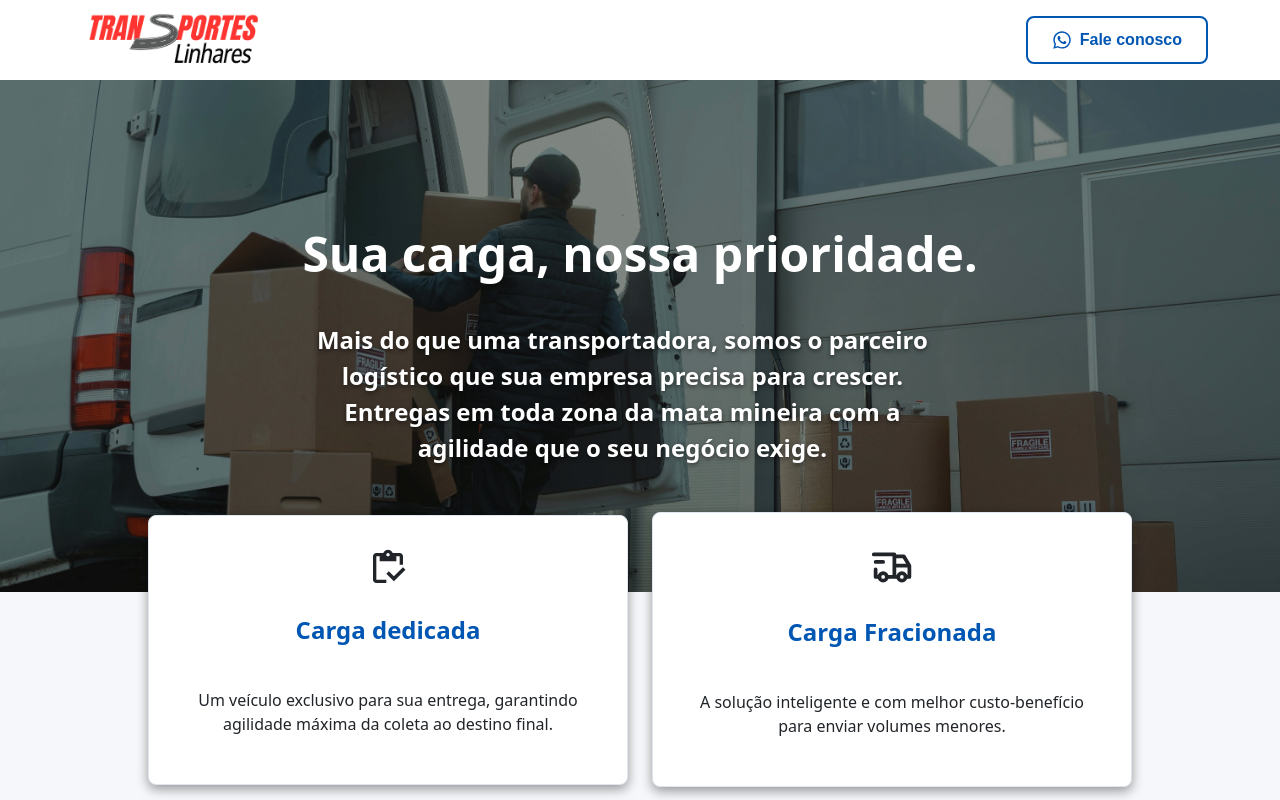
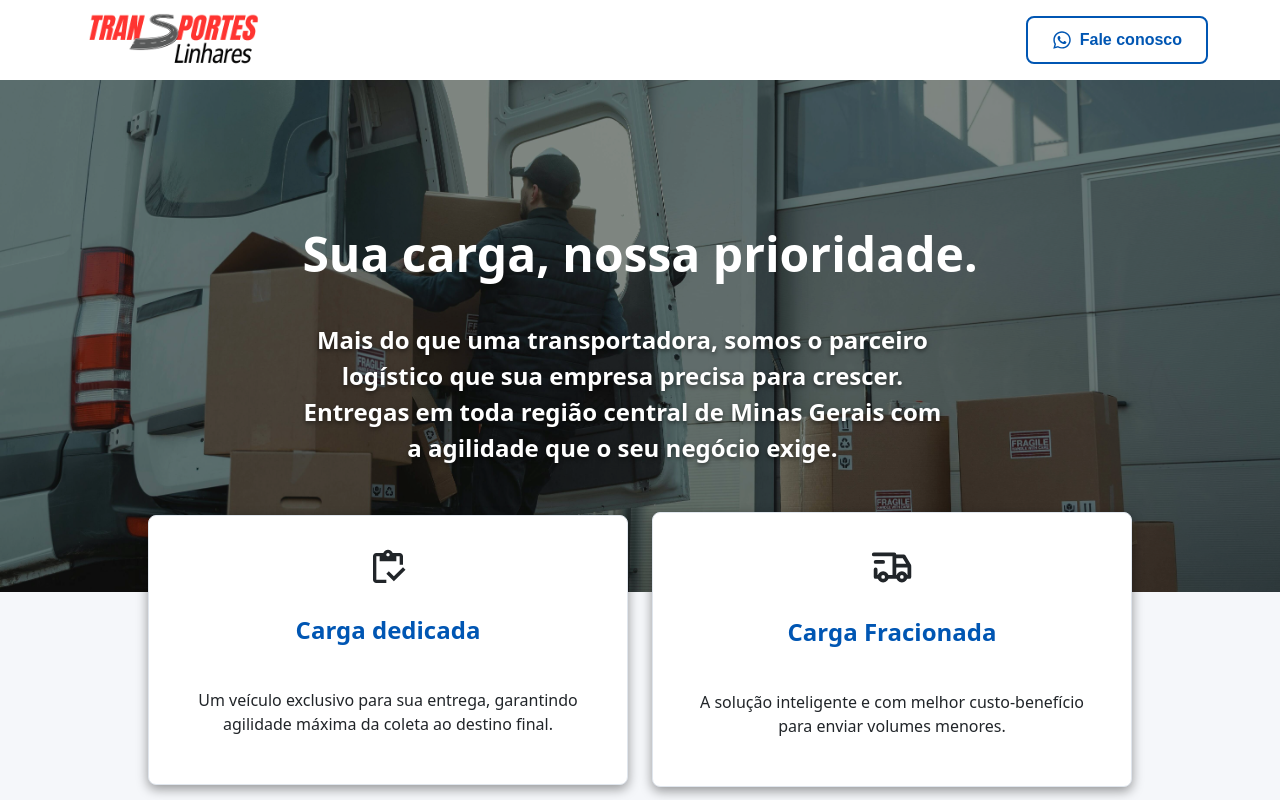
Before and after one commit to arturLoliveira/linhares-logistica, a React (Vite) app: page / in a window 1280 px wide. Shown: the top 800 px of the page. Built offline with nearby package versions, Linux system fonts and the light colour scheme.

Commit message:
atualização de textos

```diff
--- a/src/App.tsx
+++ b/src/App.tsx
@@ -33,7 +33,7 @@ function App() {
         <div className='section-div'>
           <div className='text-content'>
             <h1>Sua carga, nossa prioridade.</h1>
-            <h2>Mais do que uma transportadora, somos o parceiro logístico que sua empresa precisa para crescer. Entregas em toda zona da mata mineira com a agilidade que o seu negócio exige.</h2>
+            <h2>Mais do que uma transportadora, somos o parceiro logístico que sua empresa precisa para crescer. Entregas em toda região central de Minas Gerais com a agilidade que o seu negócio exige.</h2>
           </div>
         </div>
         <div className='boxes'>
```
